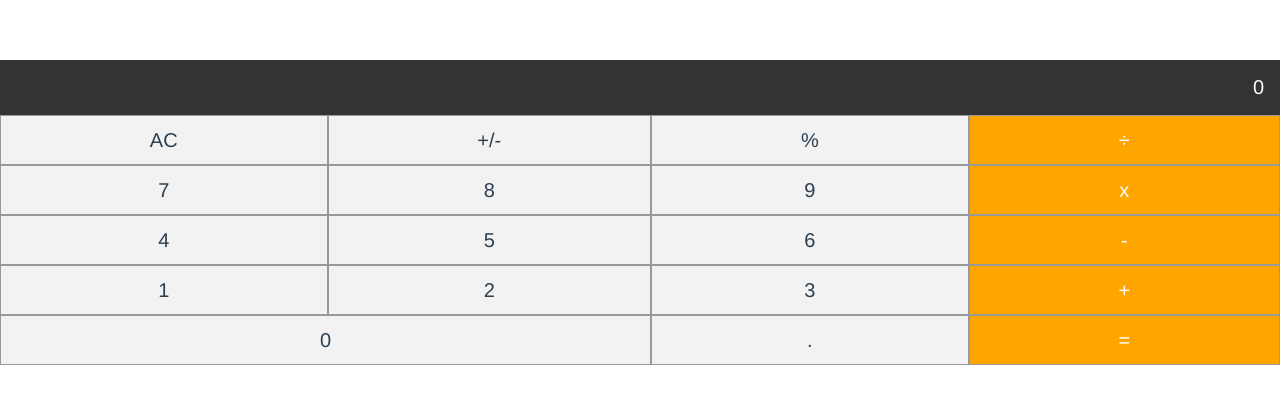
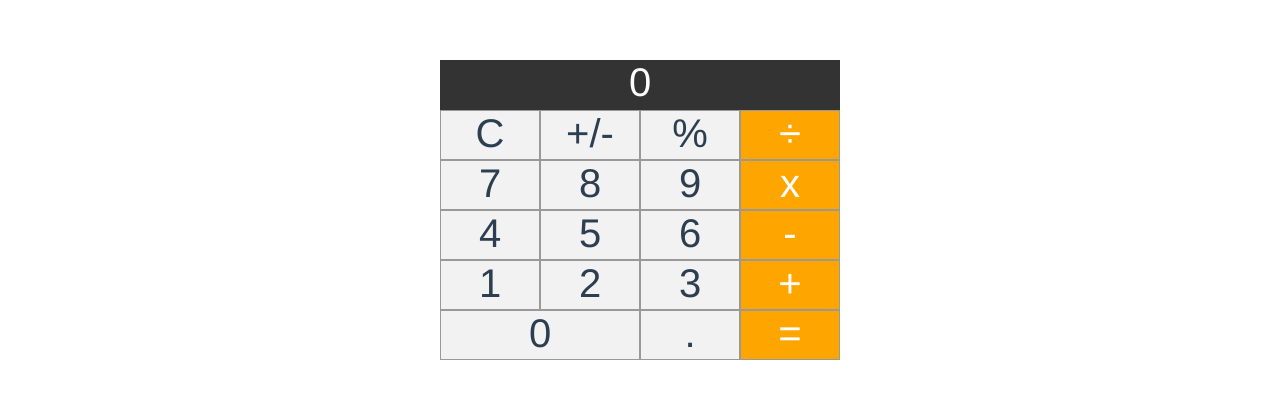
Before and after one commit to mwongess/vue_calculator, a Vue app: page / in a window 1280 px wide. Shown: the top 404 px of the page. Built offline with nearby package versions, Linux system fonts and the light colour scheme.

Commit message:
Final learning commit

```diff
--- a/src/components/MyCalculator.vue
+++ b/src/components/MyCalculator.vue
@@ -1,128 +1,119 @@
 <template>
   <div class="calculator">
-    <div class="output">{{ current || "0" }}</div>
-    <div @click="clear" class="btn">AC</div>
+    <div class="display">{{current || '0'}}</div>
+    <div @click="clear" class="btn">C</div>
     <div @click="sign" class="btn">+/-</div>
     <div @click="percent" class="btn">%</div>
     <div @click="divide" class="btn operator">÷</div>
-    <div @click="append(7)" class="btn">7</div>
-    <div @click="append(8)" class="btn">8</div>
-    <div @click="append(9)" class="btn">9</div>
+    <div @click="append('7')" class="btn">7</div>
+    <div @click="append('8')" class="btn">8</div>
+    <div @click="append('9')" class="btn">9</div>
     <div @click="times" class="btn operator">x</div>
-    <div @click="append(4)" class="btn">4</div>
-    <div @click="append(5)" class="btn">5</div>
-    <div @click="append(6)" class="btn">6</div>
+    <div @click="append('4')" class="btn">4</div>
+    <div @click="append('5')" class="btn">5</div>
+    <div @click="append('6')" class="btn">6</div>
     <div @click="minus" class="btn operator">-</div>
-    <div @click="append(1)" class="btn">1</div>
-    <div @click="append(2)" class="btn">2</div>
-    <div @click="append(3)" class="btn">3</div>
-    <div @click="plus" class="btn operator">+</div>
-    <div @click="append(0)" class="btn zero">0</div>
-    <div @click="dot()" class="btn">.</div>
+    <div @click="append('1')" class="btn">1</div>
+    <div @click="append('2')" class="btn">2</div>
+    <div @click="append('3')" class="btn">3</div>
+    <div @click="add" class="btn operator">+</div>
+    <div @click="append('0')" class="btn zero">0</div>
+    <div @click="dot" class="btn">.</div>
     <div @click="equal" class="btn operator">=</div>
   </div>
 </template>
 
 <script>
 export default {
-  name: "MyCalculator",
-
   data() {
     return {
       previous: null,
-      current: "",
+      current: '',
       operator: null,
       operatorClicked: false,
-    };
+    }
   },
   methods: {
     clear() {
-      this.current = "";
+      this.current = '';
     },
     sign() {
-      this.current =
-        this.current.charAt(0) === "-"
-          ? this.current.slice(1)
-          : `-${this.current}`;
+      this.current = this.current.charAt(0) === '-' ?
+        this.current.slice(1) : `-${this.current}`;
     },
     percent() {
       this.current = `${parseFloat(this.current) / 100}`;
     },
     append(number) {
-      if(this.operatorClicked){
-        this.current = ''
-        this.operatorClicked = false
+      if (this.operatorClicked) {
+        this.current = '';
+        this.operatorClicked = false;
       }
       this.current = `${this.current}${number}`;
     },
+    dot() {
+      if (this.current.indexOf('.') === -1) {
+        this.append('.');
+      }
+    },
     setPrevious() {
+      this.previous = this.current;
       this.operatorClicked = true;
-      this.previous = this.current;
+    },
+    divide() {
+      this.operator = (a, b) => a / b;
+      this.setPrevious();
     },
     times() {
-      this.operator = (a, b) => {
-        a * b;
-        this.setPrevious()
-      };
-    },
-    divide() {
-      this.operator = (a, b) => {
-        a / b;
-        this.setPrevious()
-      };
+      this.operator = (a, b) => a * b;
+      this.setPrevious();
     },
     minus() {
-      this.operator = (a, b) => {
-        a - b;
-        this.setPrevious()
-      };
+      this.operator = (a, b) => a - b;
+      this.setPrevious();
     },
-    plus() {
-      this.operator = (a, b) => {
-        a + b;
-        this.setPrevious()
-      };
-    },
-    dot() {
-      if (this.current.indexOf(".") === -1) {
-        this.append(".");
-      }
+    add() {
+      this.operator = (a, b) => a + b;
+      this.setPrevious();
     },
     equal() {
-      this.current = `${this.operator(parseFloat(this.current),parseFloat(this.previous))}`
-      this.previous = null
-    },
-  },
-};
+      this.current = `${this.operator(
+        parseFloat(this.current),
+        parseFloat(this.previous)
+      )}`;
+      this.previous = null;
+    }
+  }
+}
 </script>
 
-<!-- Add "scoped" attribute to limit CSS to this component only -->
 <style scoped>
 .calculator {
+  margin: 0 auto;
+  width: 400px;
+  font-size: 40px;
   display: grid;
-  grid-template-columns: auto auto auto auto;
+  grid-template-columns: repeat(4, 1fr);
   grid-auto-rows: minmax(50px, auto);
-  font-size: 20px;
 }
-.output {
-  grid-column: 1/5;
+
+.display {
+  grid-column: 1 / 5;
   background-color: #333;
-  color: #fff;
-  text-align: right;
-  padding: 1rem;
+  color: white;
 }
+
 .zero {
-  grid-column: 1/3;
+  grid-column: 1 / 3;
 }
+
 .btn {
-  background-color: #f2f2f2;
+  background-color: #F2F2F2;
   border: 1px solid #999;
-  display: flex;
-  align-items: center;
-  justify-content: center;
 }
+
 .operator {
   background-color: orange;
-  color: #fff;
+  color: white;
 }
 </style>
```
